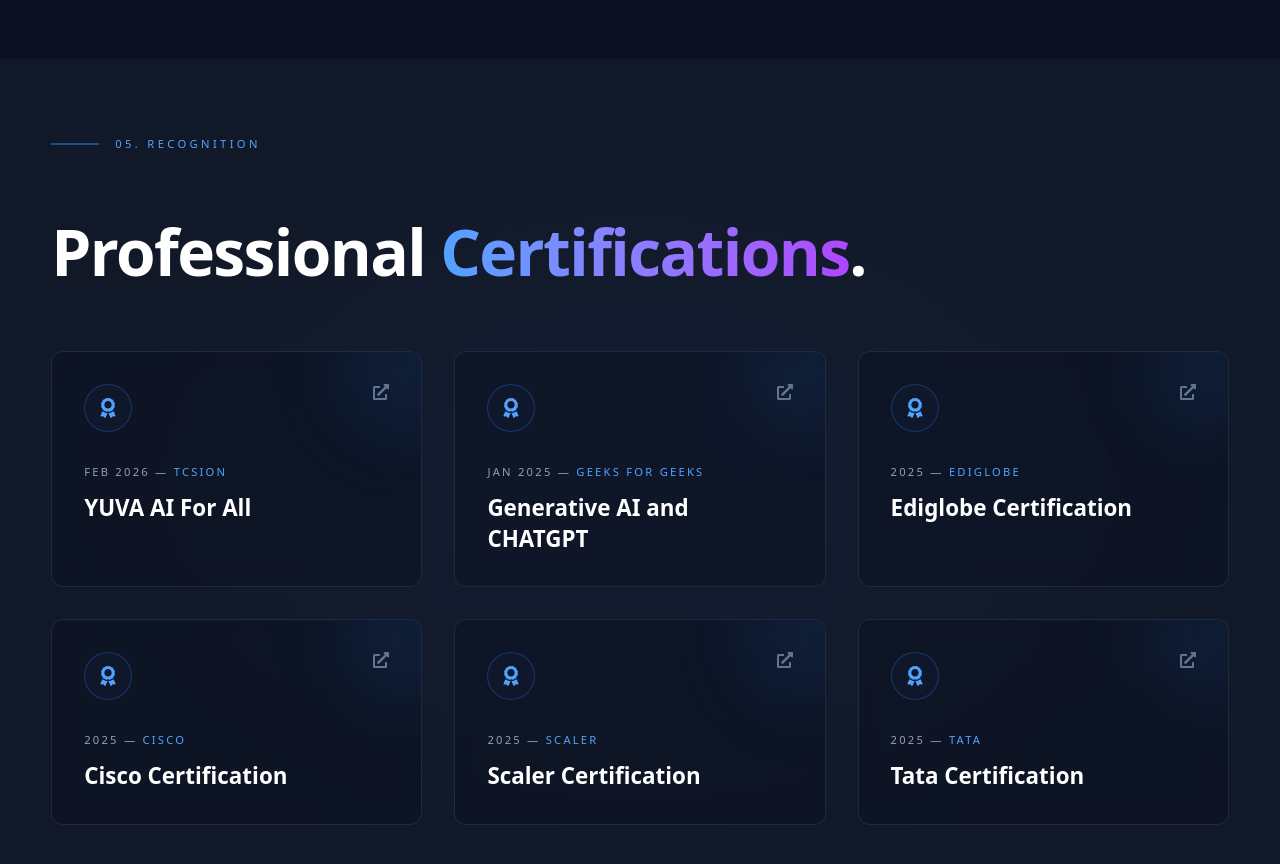
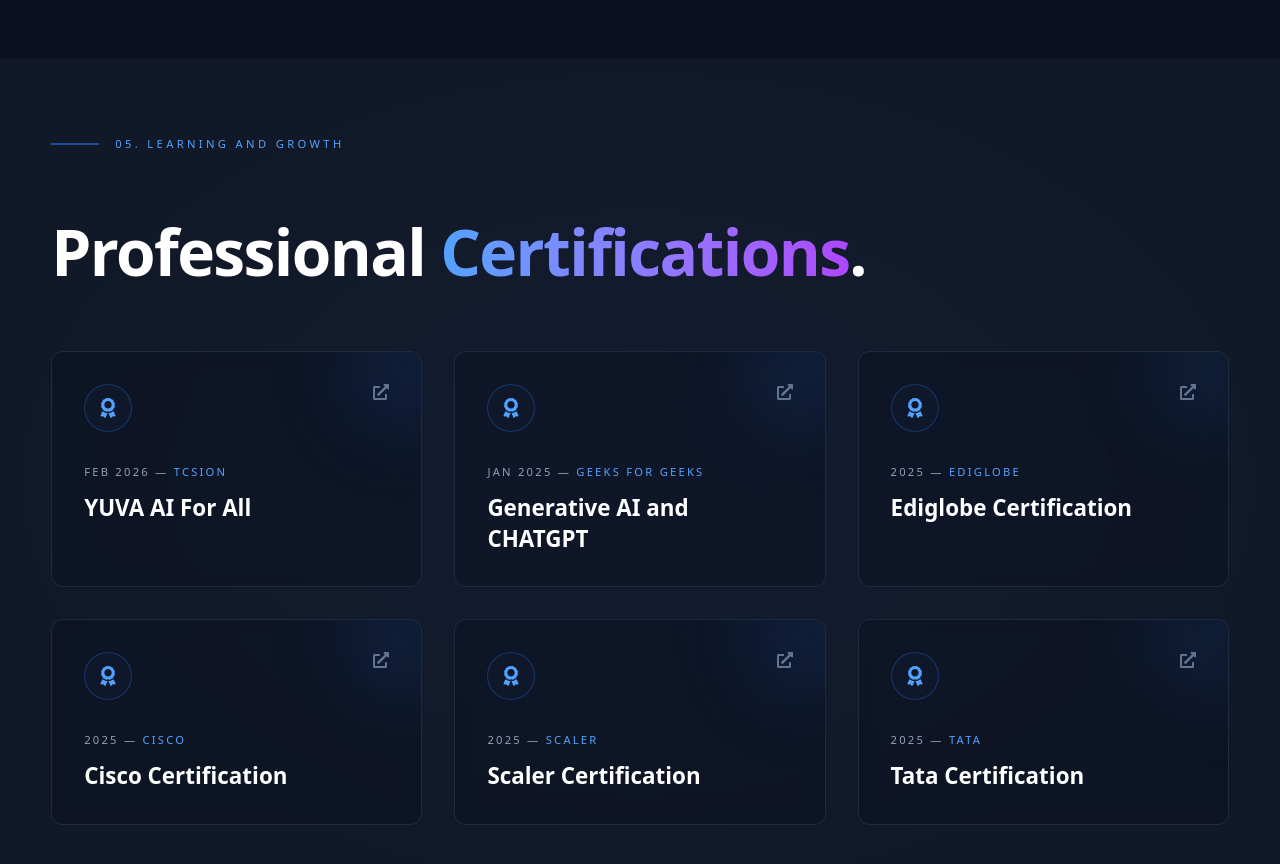
Before and after one commit to RamavathLavanya6/portfolio, a Next.js app: page /portfolio/ in a window 1280 px wide. Shown: the part 6780-7644 px from the top of the page. Built offline with nearby package versions, Linux system fonts and the light colour scheme; a web font is replaced by a local one.

Commit message:
Change RECOGNITION to LEARNING AND GROWTH

```diff
--- a/src/components/sections/Certifications.tsx
+++ b/src/components/sections/Certifications.tsx
@@ -56,7 +56,7 @@
       <div className="max-w-[1200px] mx-auto relative z-10">
         <div className="text-[0.7rem] tracking-[0.3em] font-medium uppercase text-blue-400 flex items-center gap-4 mb-16">
           <div className="w-12 h-[2px] bg-blue-500/50 shrink-0" />
-          <span>05. RECOGNITION</span>
+          <span>05. LEARNING AND GROWTH</span>
         </div>
 
         <h2 className="text-[clamp(2.5rem,5vw,4.5rem)] font-bold leading-[1.1] text-white mb-[clamp(3rem,5vw,5rem)] tracking-tight">
```
